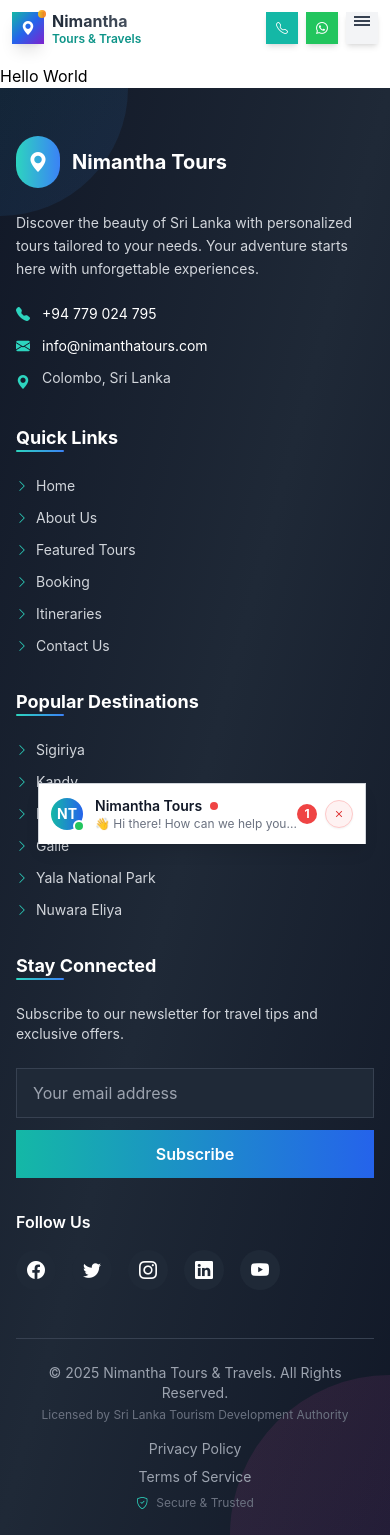
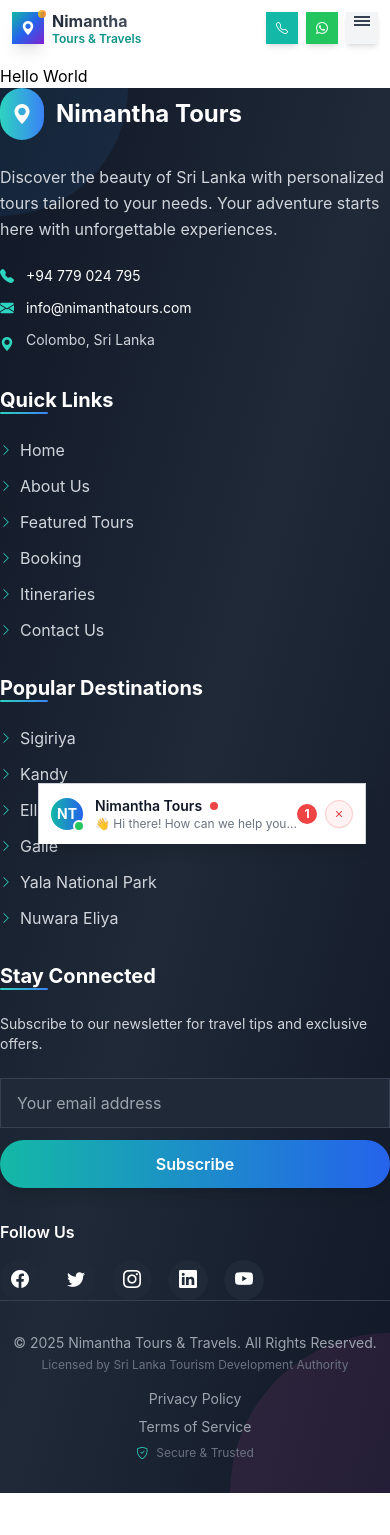
Before and after one commit to nathija-nimantha/Nimantha-Tours, a React (Vite) app in the folder frontend/: page /tour-packet in a window 390 px wide. After the commit the page ends 1493 px from the top, so only its background shows below. Built offline with nearby package versions, Linux system fonts and the light colour scheme; a web font is replaced by a local one.

Commit message:
feat: enhance Footer component layout and styling for better user experience

```diff
--- a/frontend/src/components/Footer.tsx
+++ b/frontend/src/components/Footer.tsx
@@ -40,9 +40,9 @@ const Footer = () => {
       <div className="absolute top-0 left-0 w-64 h-64 bg-gradient-to-br from-teal-500/10 to-blue-500/10 rounded-full -translate-x-32 -translate-y-32"></div>
       <div className="absolute bottom-0 right-0 w-80 h-80 bg-gradient-to-tl from-purple-500/10 to-pink-500/10 rounded-full translate-x-40 translate-y-40"></div>
 
-        <div className="container mx-auto px-4 sm:px-6 lg:px-16 relative z-10">
+      <div className="container-modern relative z-10">
         {/* Main Footer Content */}
-          <div className="py-12 sm:py-16">
+        <div className="section-padding">
           <div className="grid grid-cols-1 md:grid-cols-2 lg:grid-cols-4 gap-8 lg:gap-12">
             {/* Company Info */}
             <div className="lg:col-span-1">
@@ -50,9 +50,9 @@ const Footer = () => {
                 <div className="bg-gradient-to-r from-teal-400 to-blue-500 p-3 rounded-full">
                   <i className="bi bi-geo-alt-fill text-white text-xl"></i>
                 </div>
-                  <h2 className="text-xl sm:text-2xl font-bold">Nimantha Tours</h2>
+                <h2 className="text-2xl font-bold">Nimantha Tours</h2>
               </div>
-                <p className="text-gray-300 text-sm sm:text-base leading-relaxed mb-6">
+              <p className="text-gray-300 text-body leading-relaxed mb-6">
                 Discover the beauty of Sri Lanka with personalized tours tailored to your needs. Your adventure starts
                 here with unforgettable experiences.
               </p>
@@ -81,7 +81,7 @@ const Footer = () => {
 
             {/* Quick Links */}
             <div>
-                <h3 className="text-lg sm:text-xl font-bold mb-6 relative">
+              <h3 className="text-xl font-bold mb-6 relative">
                 Quick Links
                 <div className="absolute bottom-0 left-0 w-12 h-0.5 bg-gradient-to-r from-teal-400 to-blue-500 rounded-full"></div>
               </h3>
@@ -90,7 +90,7 @@ const Footer = () => {
                   <li key={index}>
                     <a
                       href={link.href}
-                            className="text-gray-300 hover:text-white hover:translate-x-2 transition-all duration-300 flex items-center space-x-2 text-sm sm:text-base"
+                      className="text-gray-300 hover:text-white hover:translate-x-2 transition-all duration-300 flex items-center space-x-2 text-base"
                     >
                       <i className="bi bi-chevron-right text-xs text-teal-400"></i>
                       <span>{link.name}</span>
@@ -102,7 +102,7 @@ const Footer = () => {
 
             {/* Popular Destinations */}
             <div>
-                <h3 className="text-lg sm:text-xl font-bold mb-6 relative">
+              <h3 className="text-xl font-bold mb-6 relative">
                 Popular Destinations
                 <div className="absolute bottom-0 left-0 w-12 h-0.5 bg-gradient-to-r from-teal-400 to-blue-500 rounded-full"></div>
               </h3>
@@ -111,7 +111,7 @@ const Footer = () => {
                   <li key={index}>
                     <a
                       href={destination.href}
-                            className="text-gray-300 hover:text-white hover:translate-x-2 transition-all duration-300 flex items-center space-x-2 text-sm sm:text-base"
+                      className="text-gray-300 hover:text-white hover:translate-x-2 transition-all duration-300 flex items-center space-x-2 text-base"
                     >
                       <i className="bi bi-chevron-right text-xs text-teal-400"></i>
                       <span>{destination.name}</span>
@@ -123,7 +123,7 @@ const Footer = () => {
 
             {/* Newsletter & Social */}
             <div>
-                <h3 className="text-lg sm:text-xl font-bold mb-6 relative">
+              <h3 className="text-xl font-bold mb-6 relative">
                 Stay Connected
                 <div className="absolute bottom-0 left-0 w-12 h-0.5 bg-gradient-to-r from-teal-400 to-blue-500 rounded-full"></div>
               </h3>
@@ -133,15 +133,13 @@ const Footer = () => {
 
               {/* Newsletter Signup */}
               <div className="mb-8">
-                  <div className="flex flex-col sm:flex-row gap-3">
+                <div className="flex flex-col gap-3">
                   <input
                     type="email"
                     placeholder="Your email address"
-                        className="flex-1 px-4 py-3 bg-gray-800 border border-gray-700 rounded-lg text-white placeholder-gray-400 focus:outline-none focus:ring-2 focus:ring-teal-500 focus:border-transparent transition-all duration-300"
+                    className="px-4 py-3 bg-gray-800 border border-gray-700 rounded-lg text-white placeholder-gray-400 focus:outline-none focus:ring-2 focus:ring-teal-500 focus:border-transparent transition-all duration-300"
                   />
-                    <button className="bg-gradient-to-r from-teal-500 to-blue-600 hover:from-teal-600 hover:to-blue-700 text-white px-6 py-3 rounded-lg font-semibold transition-all duration-300 transform hover:scale-105 whitespace-nowrap">
-                      Subscribe
-                    </button>
+                  <button className="btn-primary w-full">Subscribe</button>
                 </div>
               </div>
 
@@ -168,7 +166,7 @@ const Footer = () => {
         </div>
 
         {/* Bottom Bar */}
-          <div className="border-t border-gray-700 py-6 sm:py-8">
+        <div className="border-t border-gray-700 py-8">
           <div className="flex flex-col sm:flex-row justify-between items-center space-y-4 sm:space-y-0">
             <div className="text-center sm:text-left">
               <p className="text-gray-400 text-sm">
```
Lines whose indentation alone changed are shown as unchanged.
